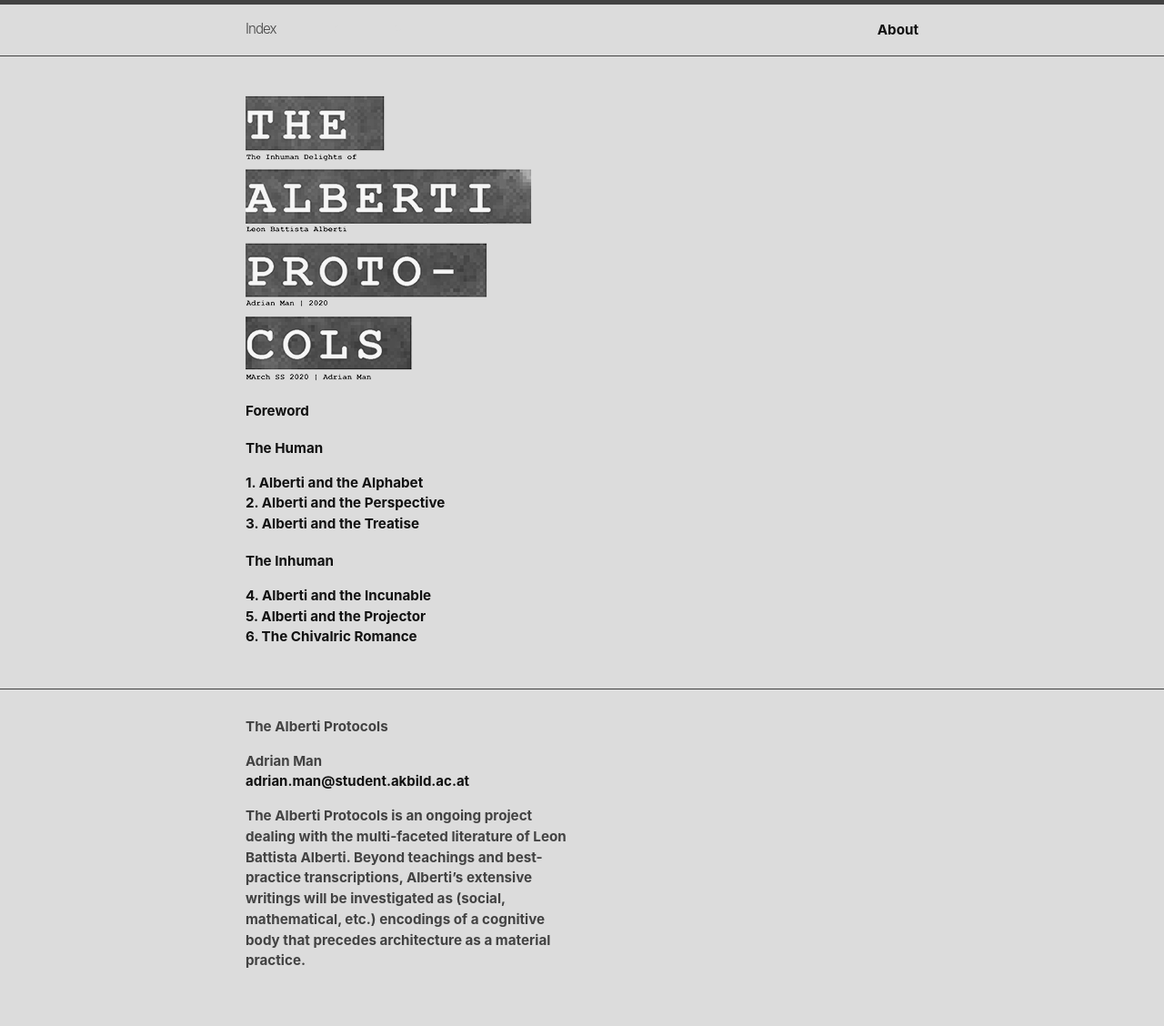
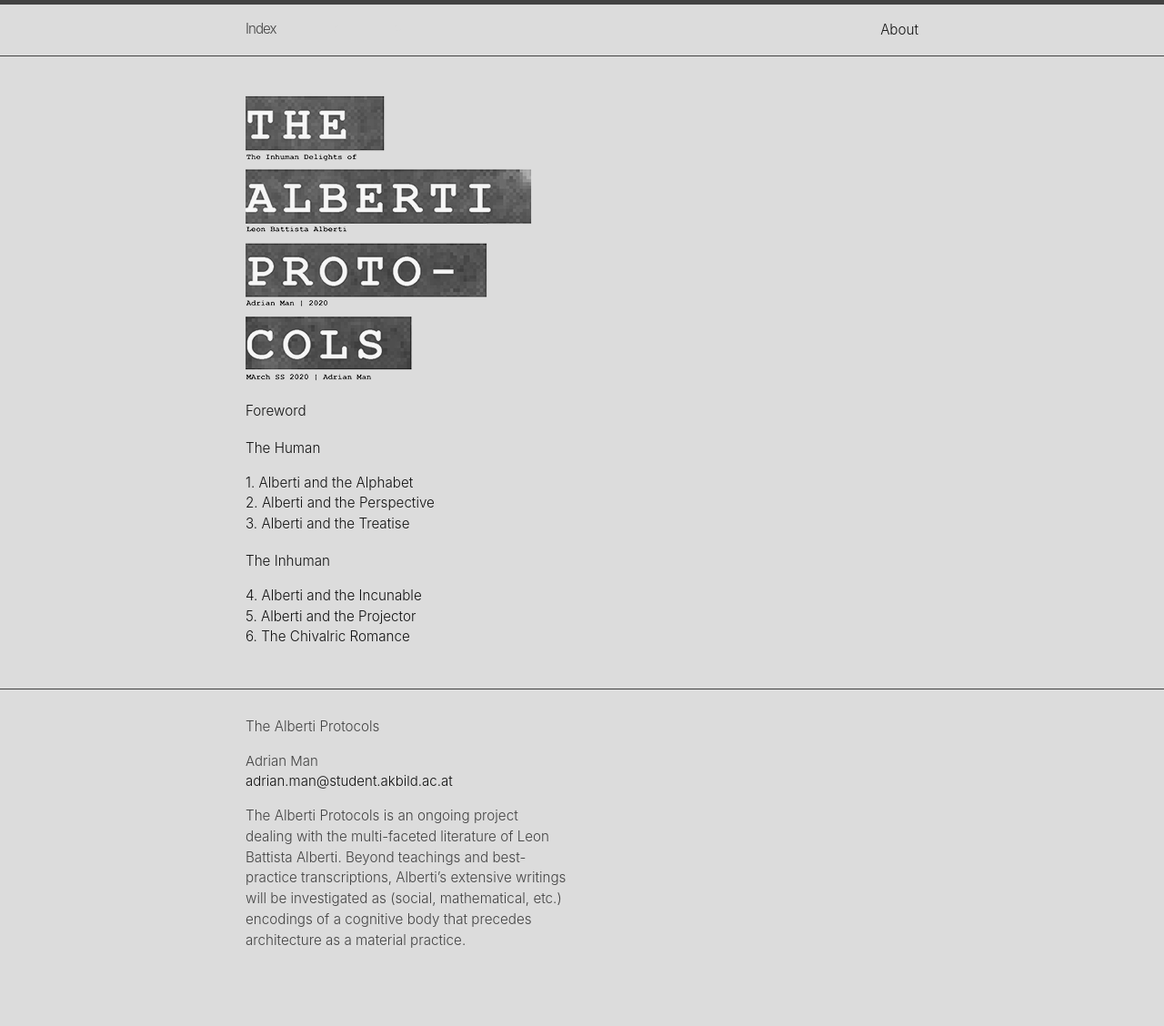
Before and after one commit to thealbertiprotocols/thealbertiprotocols.github.io, a Jekyll site: the page built from index.markdown, in a window 1280 px wide. Shown: the whole page at 91% size. Built offline with Jekyll 4.4.1, drawn with Linux system fonts in a browser that asks for light colours; after the commit the page ends 1105 px from its top, so only the background shows below that.

Commit message:
font weight var

```diff
--- a/_sass/minima/_layout.scss
+++ b/_sass/minima/_layout.scss
@@ -30,7 +30,7 @@
 
 .site-title {
   @include relative-font-size(0.95);
-  font-weight: 300;
+  font-weight: $base-font-weight;
   letter-spacing: -1px;
   margin-bottom: 0;
   float: left;
--- a/_sass/minima/initialize.scss
+++ b/_sass/minima/initialize.scss
@@ -5,7 +5,7 @@
 $base-font-family: -apple-system, BlinkMacSystemFont, "Courier New", "Segoe UI", "Segoe UI Symbol", "Segoe UI Emoji", "Apple Color Emoji", Roboto, Helvetica, Arial, sans-serif !default;
 $code-font-family: "Menlo", "Inconsolata", "Consolas", "Roboto Mono", "Ubuntu Mono", "Liberation Mono", "Courier New", monospace;
 $base-font-size:   16px !default;
-$base-font-weight: 650 !default;
+$base-font-weight: 350 !default;
 $small-font-size:  $base-font-size * 0.875 !default;
 $base-line-height: 1.5 !default;
 
```
